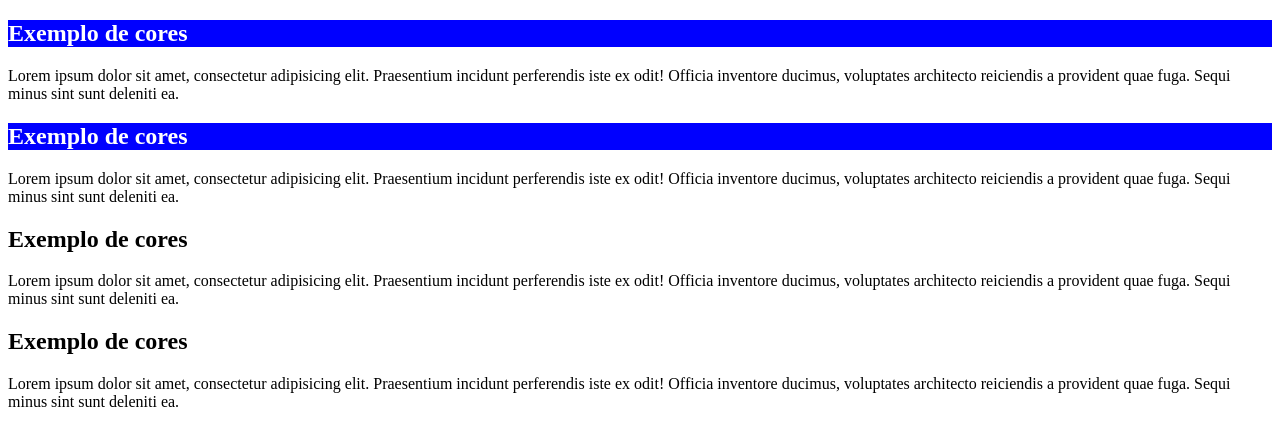
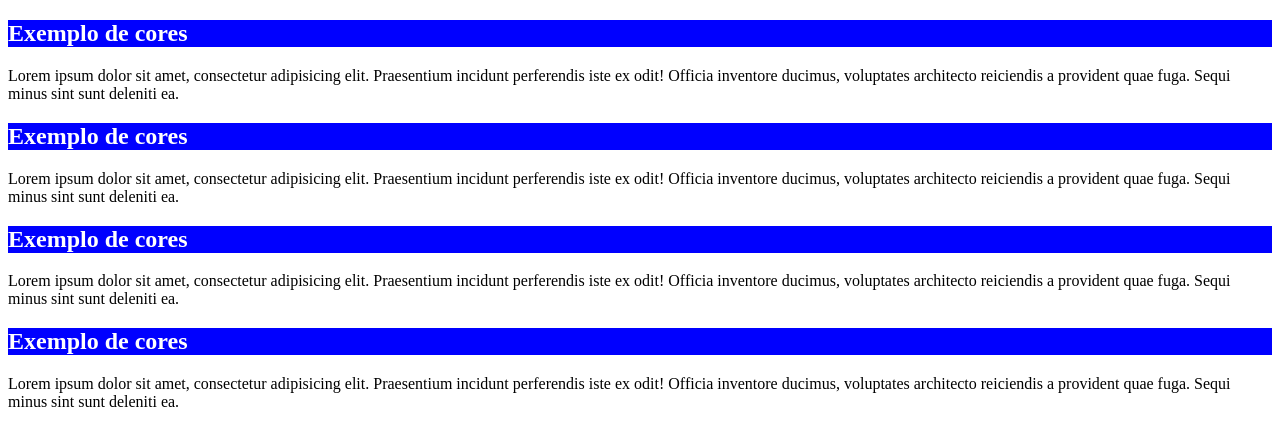
Before and after one commit to rafamel10/HTML-CSS, a plain HTML site: page Módulo 02/Ex001/cor01.html in a window 1280 px wide. Drawn offline with Linux system fonts and the light colour scheme.

Commit message:
Atualizando código

```diff
--- a/Módulo 02/Ex001/cor01.html
+++ b/Módulo 02/Ex001/cor01.html
@@ -6,13 +6,20 @@
     <title>Cores em CSS</title>
 </head>
 <body>
+    <!--Representação por nomes-->
     <h2 style="background-color:blue;color: white;">Exemplo de cores</h2>
     <p>Lorem ipsum dolor sit amet, consectetur adipisicing elit. Praesentium incidunt perferendis iste ex odit! Officia inventore ducimus, voluptates architecto reiciendis a provident quae fuga. Sequi minus sint sunt deleniti ea.</p>
+
+    <!--Representação por códigos hexadecimais-->
     <h2 style="background-color: #0000ff; color: #ffffff;">Exemplo de cores</h2>
     <p>Lorem ipsum dolor sit amet, consectetur adipisicing elit. Praesentium incidunt perferendis iste ex odit! Officia inventore ducimus, voluptates architecto reiciendis a provident quae fuga. Sequi minus sint sunt deleniti ea.</p>
-    <h2>Exemplo de cores</h2>
+
+    <!--Usaando representação por hsl (hue, saturation, luminosity)-->
+    <h2 style="background-color: hsl(240, 100%, 50%); color: hsl(0, 0%, 100%);">Exemplo de cores</h2>
     <p>Lorem ipsum dolor sit amet, consectetur adipisicing elit. Praesentium incidunt perferendis iste ex odit! Officia inventore ducimus, voluptates architecto reiciendis a provident quae fuga. Sequi minus sint sunt deleniti ea.</p>
-    <h2>Exemplo de cores</h2>
+
+    <!--Usando RGB-->
+    <h2 style="background-color: rgb(0, 0, 255); color: rgb(255, 255, 255);">Exemplo de cores</h2>
     <p>Lorem ipsum dolor sit amet, consectetur adipisicing elit. Praesentium incidunt perferendis iste ex odit! Officia inventore ducimus, voluptates architecto reiciendis a provident quae fuga. Sequi minus sint sunt deleniti ea.</p>
 </body>
 </html>
```
